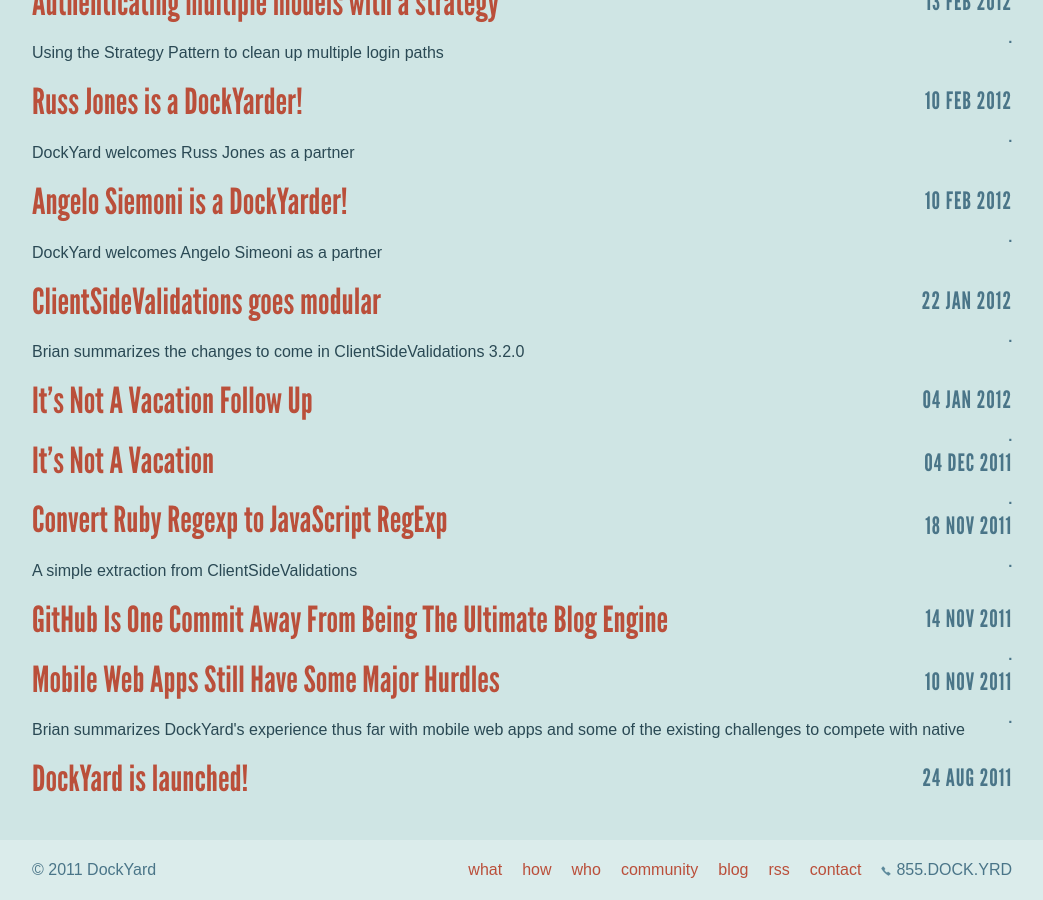
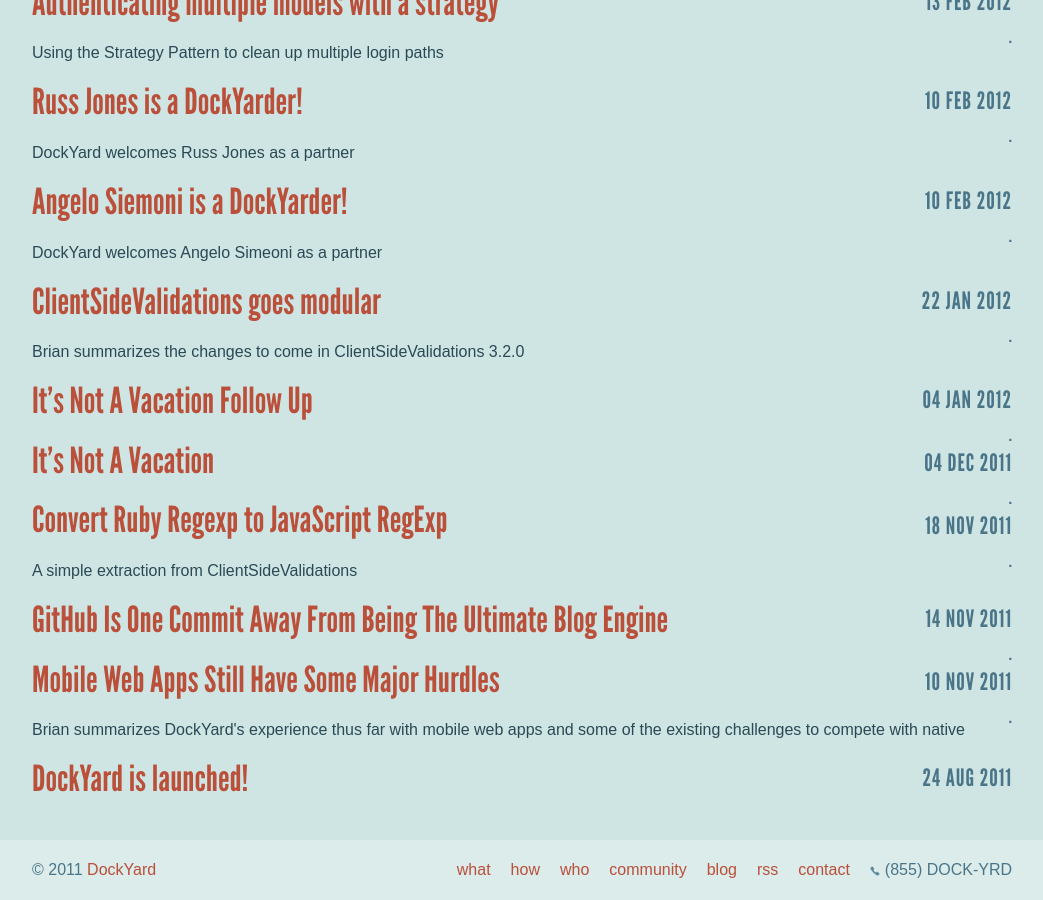
Before and after one commit to Hakon/reefpoints, a Jekyll site: the page built from index.html, in a window 1280 px wide and 900 px high, scrolled down 899 px. Shown: the whole window, without its empty margins (118-1161 px from the left). Built offline with Jekyll 4.4.1, drawn with Linux system fonts in a browser that asks for light colours; Markdown is read by kramdown in place of the engine named in the settings; comment, search, counter and statistics services are not loaded; some of the changed text lies outside the part shown.

Commit message:
Better seo

```diff
--- a/_layouts/default.html
+++ b/_layouts/default.html
@@ -35,7 +35,7 @@
 <header>
 <section>
 <header>
-  <h1><a href="http://dockyard.com">DockYard</a></h1>
+  <h1><a href="http://dockyard.com" title="DockYard - Boston based Ruby on Rails web and mobile development">DockYard</a></h1>
   <h2><a href="http://reefpoints.dockyard.com">ReefPoints</a></h2>
 </header>
 <nav>
@@ -59,7 +59,7 @@
 <a href='http://dockyard.com/#contact'>contact</a>
 </li>
 <li class='last'>
-855.DOCK.YRD
+(855) DOCK-YRD
 </li>
 </ul>
 </nav>
@@ -74,7 +74,7 @@
 
 <footer>
 <section>
-<p id="copyright">&copy; 2011 DockYard</p>
+<p id="copyright">&copy; 2011 <a href="http://dockyard.com" title="Dockyard - Boston based Ruby on Rails web and mobile development">DockYard</a></p>
 <nav>
 <ul>
 <li>
@@ -99,7 +99,7 @@
 <a href='http://dockyard.com/#contact'>contact</a>
 </li>
 <li class='last'>
-855.DOCK.YRD
+(855) DOCK-YRD
 </li>
 </ul>
 </nav>
```
